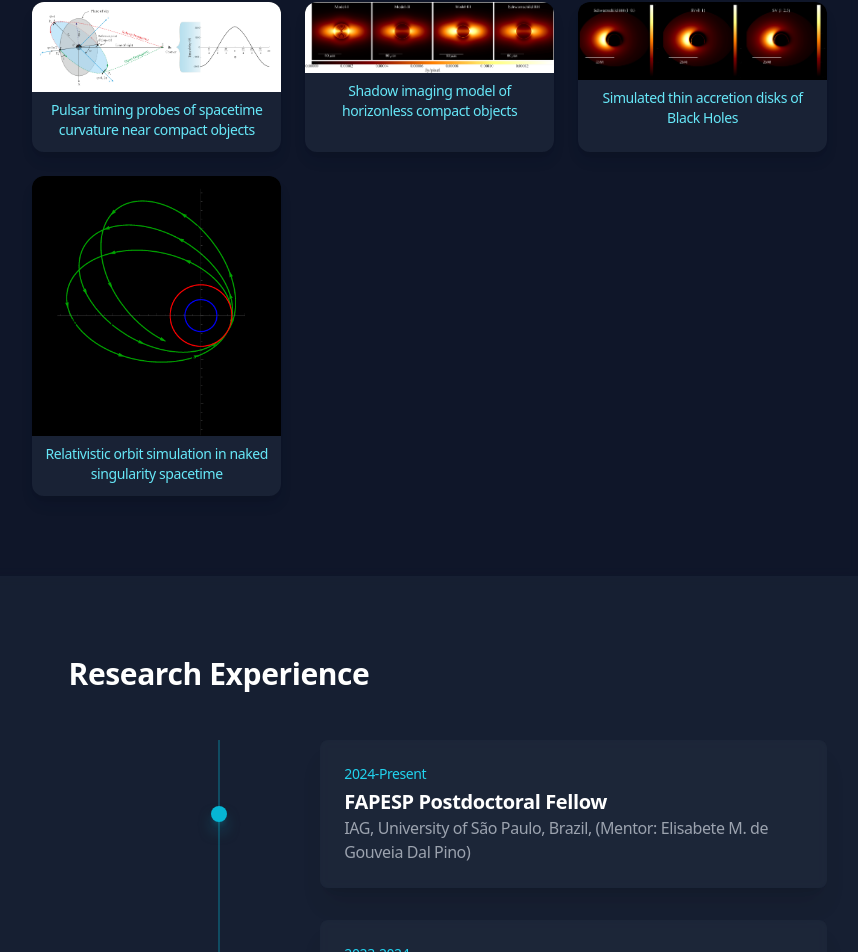
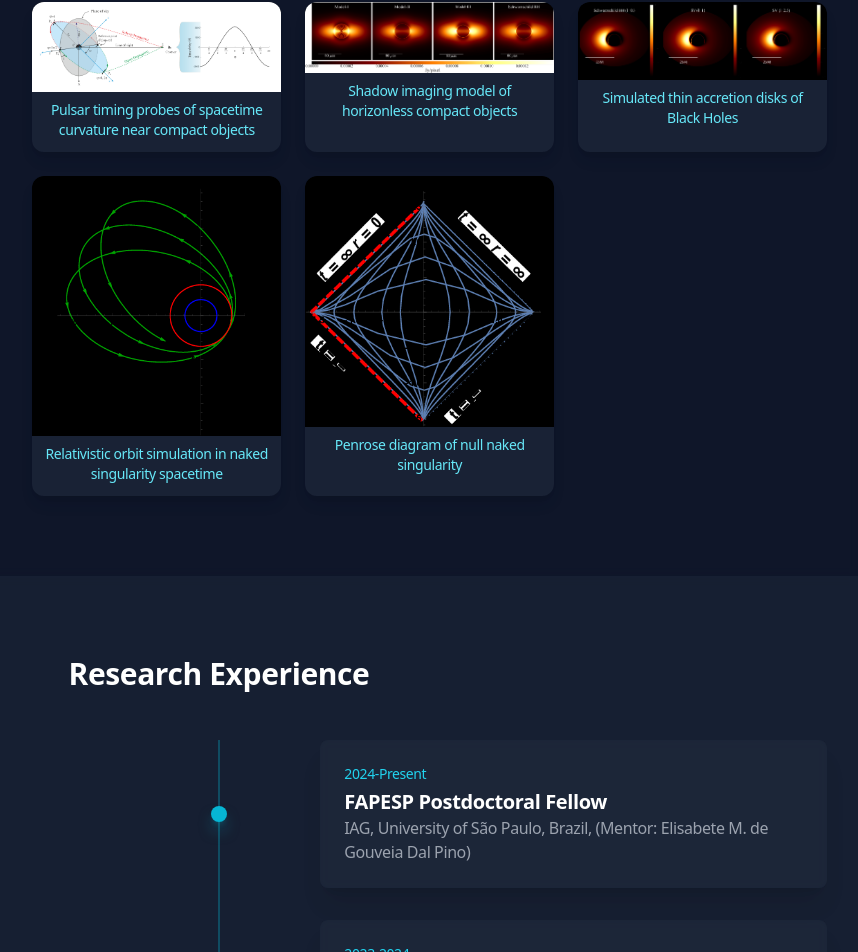
Before and after one commit to Parth-G-Bambhaniya/Parth-G-Bambhaniya.github.io, a React (Vite) app: page / in a window 1280 px wide. Shown: the part 1415-2367 px from the top of the page, without its empty margins (421-1279 px from the left). Built offline with nearby package versions, Linux system fonts and the light colour scheme; some icons are missing.

Commit message:
Update App.jsx

```diff
--- a/src/App.jsx
+++ b/src/App.jsx
@@ -10,6 +10,7 @@ import wmkeckImage from './assets/WMKeckorbit.png';
 import orbitImage from './assets/JNWorbit1.png';
 import s2orbitImage from './assets/S2orbit.png';
 import pulsarImage from './assets/Pulsartiming.png';
+import penroseImage from './assets/nullpenrose.png';
 
 
 
@@ -409,6 +410,8 @@ const About = () => {
     { src: shadowImage, caption: "Shadow imaging model of horizonless compact objects" },
     { src: shadowImage1, caption: "Simulated thin accretion disks of Black Holes" },
     { src: orbitImage, caption: "Relativistic orbit simulation in naked singularity spacetime" },
+    { src: penroseImage, caption: "Penrose diagram of null naked singularity" },
+
   ];
 
   return (
```
